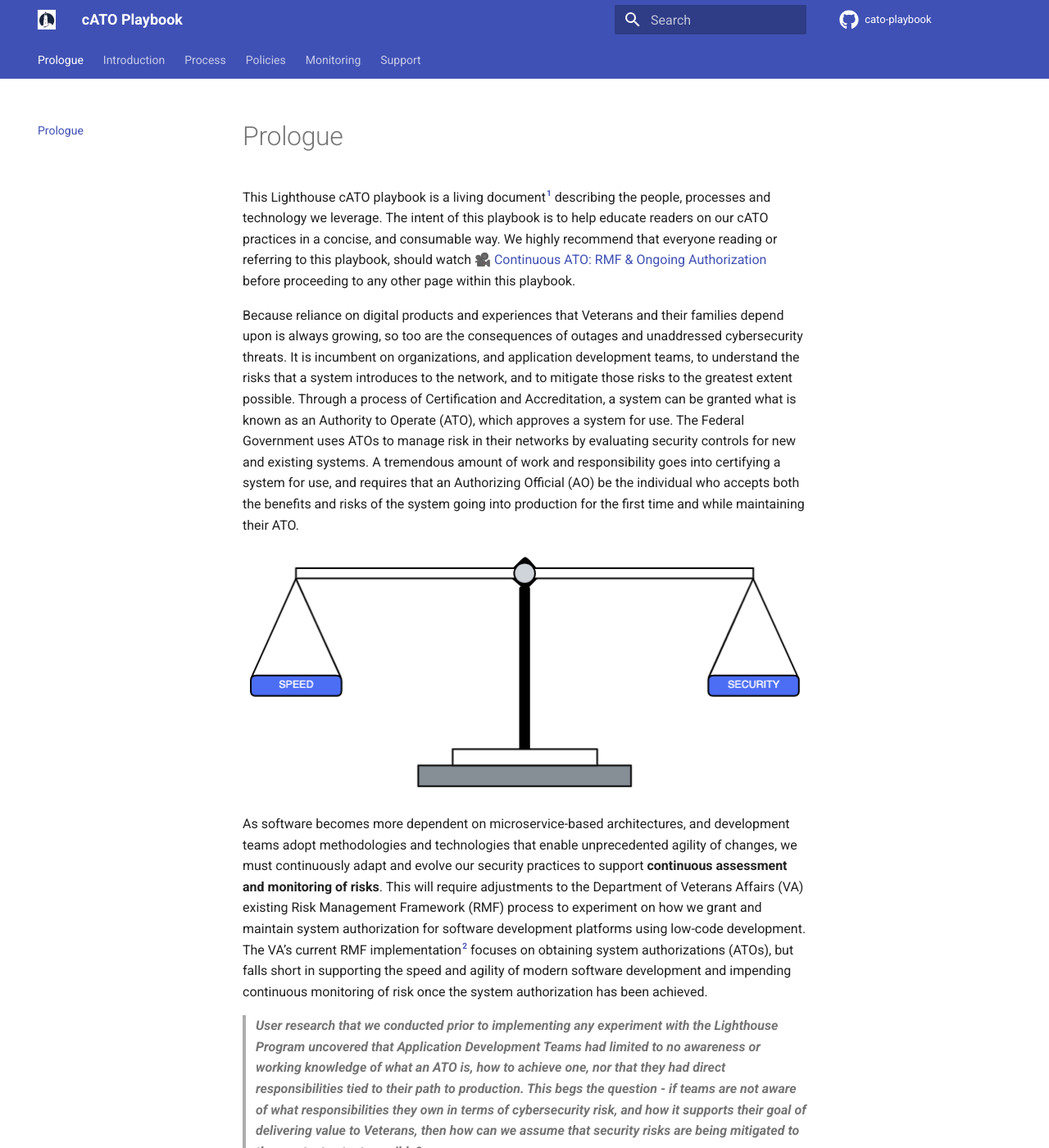
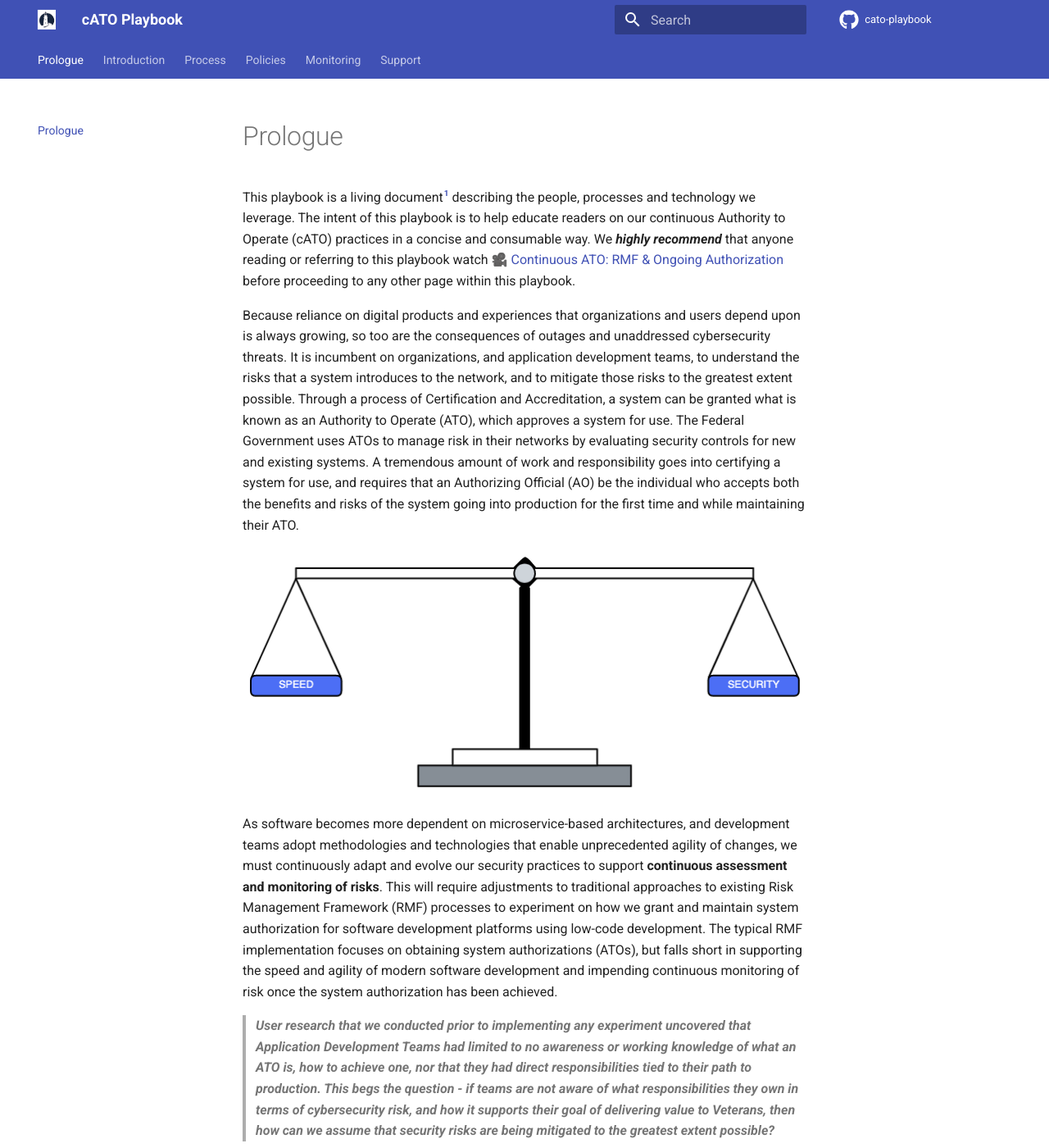
Before and after one commit to rise8-us/cato-playbook, an MkDocs documentation site: the page built from docs/index.md, in a window 1280 px wide and 1400 px high. Shown: the whole window at 82% size. Built offline with MkDocs 1.6.1 and Material for MkDocs 9.7.7, drawn with Linux system fonts in a browser that asks for light colours; comment, search, counter and statistics services are not loaded; some of the changed text lies outside the part shown.

Commit message:
generalize index doc

```diff
--- a/docs/index.md
+++ b/docs/index.md
@@ -1,18 +1,15 @@
 # Prologue
 
-This Lighthouse cATO playbook is a living document[^1] describing the people, processes and technology we leverage. The intent of this playbook is to help educate readers on our cATO practices in a concise, and consumable way. We highly recommend that everyone reading or referring to this playbook, should watch 🎥 [Continuous ATO: RMF & Ongoing Authorization](https://www.youtube.com/watch?v=k4lO3-9kIM0) before proceeding to any other page within this playbook.
+This playbook is a living document[^1] describing the people, processes and technology we leverage. The intent of this playbook is to help educate readers on our continuous Authority to Operate (cATO) practices in a concise and consumable way. We ***highly recommend*** that anyone reading or referring to this playbook watch 🎥 [Continuous ATO: RMF & Ongoing Authorization](https://www.youtube.com/watch?v=k4lO3-9kIM0) before proceeding to any other page within this playbook.
 <br/>
 
-Because reliance on digital products and experiences that Veterans and their families depend upon is always growing, so too are the consequences of outages and unaddressed cybersecurity threats. It is incumbent on organizations, and application development teams, to understand the risks that a system introduces to the network, and to mitigate those risks to the greatest extent possible. Through a process of Certification and Accreditation, a system can be granted what is known as an Authority to Operate (ATO), which approves a system for use. The Federal Government uses ATOs to manage risk in their networks by evaluating security controls for new and existing systems. A tremendous amount of work and responsibility goes into certifying a system for use, and requires that an Authorizing Official (AO) be the individual who accepts both the benefits and risks of the system going into production for the first time and while maintaining their ATO.
+Because reliance on digital products and experiences that organizations and users depend upon is always growing, so too are the consequences of outages and unaddressed cybersecurity threats. It is incumbent on organizations, and application development teams, to understand the risks that a system introduces to the network, and to mitigate those risks to the greatest extent possible. Through a process of Certification and Accreditation, a system can be granted what is known as an Authority to Operate (ATO), which approves a system for use. The Federal Government uses ATOs to manage risk in their networks by evaluating security controls for new and existing systems. A tremendous amount of work and responsibility goes into certifying a system for use, and requires that an Authorizing Official (AO) be the individual who accepts both the benefits and risks of the system going into production for the first time and while maintaining their ATO.
 
 ![This is an image](images/weightScale.png)
 
-As software becomes more dependent on microservice-based architectures, and development teams adopt methodologies and technologies that enable unprecedented agility of changes, we must continuously adapt and evolve our security practices to support **continuous assessment and monitoring of risks**. This will require adjustments to the Department of Veterans Affairs (VA) existing Risk Management Framework (RMF) process to experiment on how we grant and maintain system authorization for software development platforms using low-code development. The VA’s current RMF implementation[^2] focuses on obtaining system authorizations (ATOs), but falls short in supporting the speed and agility of modern software development and impending continuous monitoring of risk once the system authorization has been achieved.
+As software becomes more dependent on microservice-based architectures, and development teams adopt methodologies and technologies that enable unprecedented agility of changes, we must continuously adapt and evolve our security practices to support **continuous assessment and monitoring of risks**. This will require adjustments to traditional approaches to existing Risk Management Framework (RMF) processes to experiment on how we grant and maintain system authorization for software development platforms using low-code development. The typical RMF implementation focuses on obtaining system authorizations (ATOs), but falls short in supporting the speed and agility of modern software development and impending continuous monitoring of risk once the system authorization has been achieved.
 
-> ***User research that we conducted prior to implementing any experiment with the Lighthouse Program uncovered that Application Development Teams had limited to no awareness or working knowledge of what an ATO is, how to achieve one, nor that they had direct responsibilities tied to their path to production. This begs the question - if teams are not aware of what responsibilities they own in terms of cybersecurity risk, and how it supports their goal of delivering value to Veterans, then how can we assume that security risks are being mitigated to the greatest extent possible?***
-
-
+> ***User research that we conducted prior to implementing any experiment uncovered that Application Development Teams had limited to no awareness or working knowledge of what an ATO is, how to achieve one, nor that they had direct responsibilities tied to their path to production. This begs the question - if teams are not aware of what responsibilities they own in terms of cybersecurity risk, and how it supports their goal of delivering value to Veterans, then how can we assume that security risks are being mitigated to the greatest extent possible?***
 
 <br/>
 [^1]: We maintain the documentation so that it represents how we manage cybersecurity risks and threats.
-[^2]: [VA Handbook 6500](https://dvagov.sharepoint.com/sites/OITOIS/KnowledgeService/KSPublications/VA_Handbook_6500.pdf#search=6500)
```
Also changed, not shown: docs/monitoring.md (+3 -3 lines).
